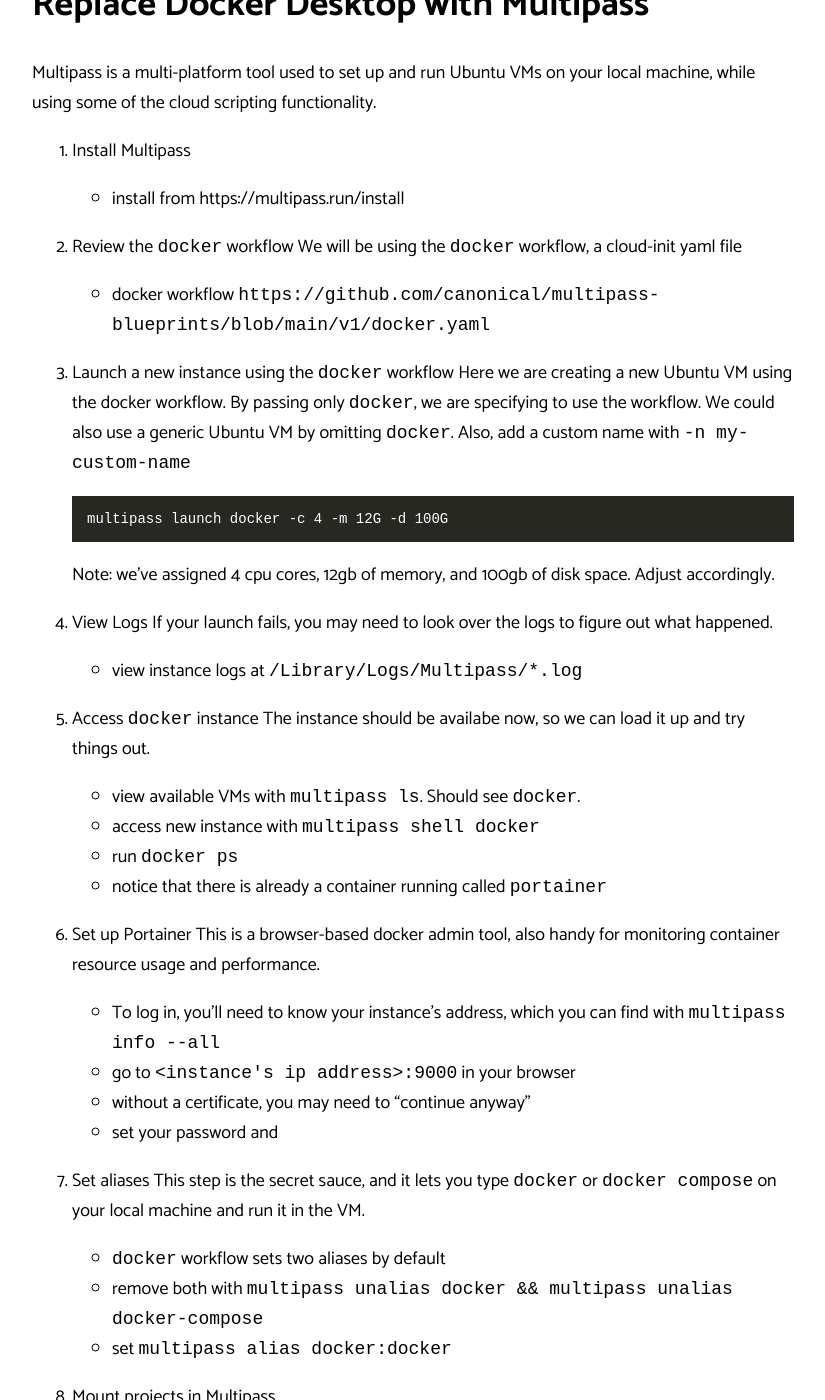
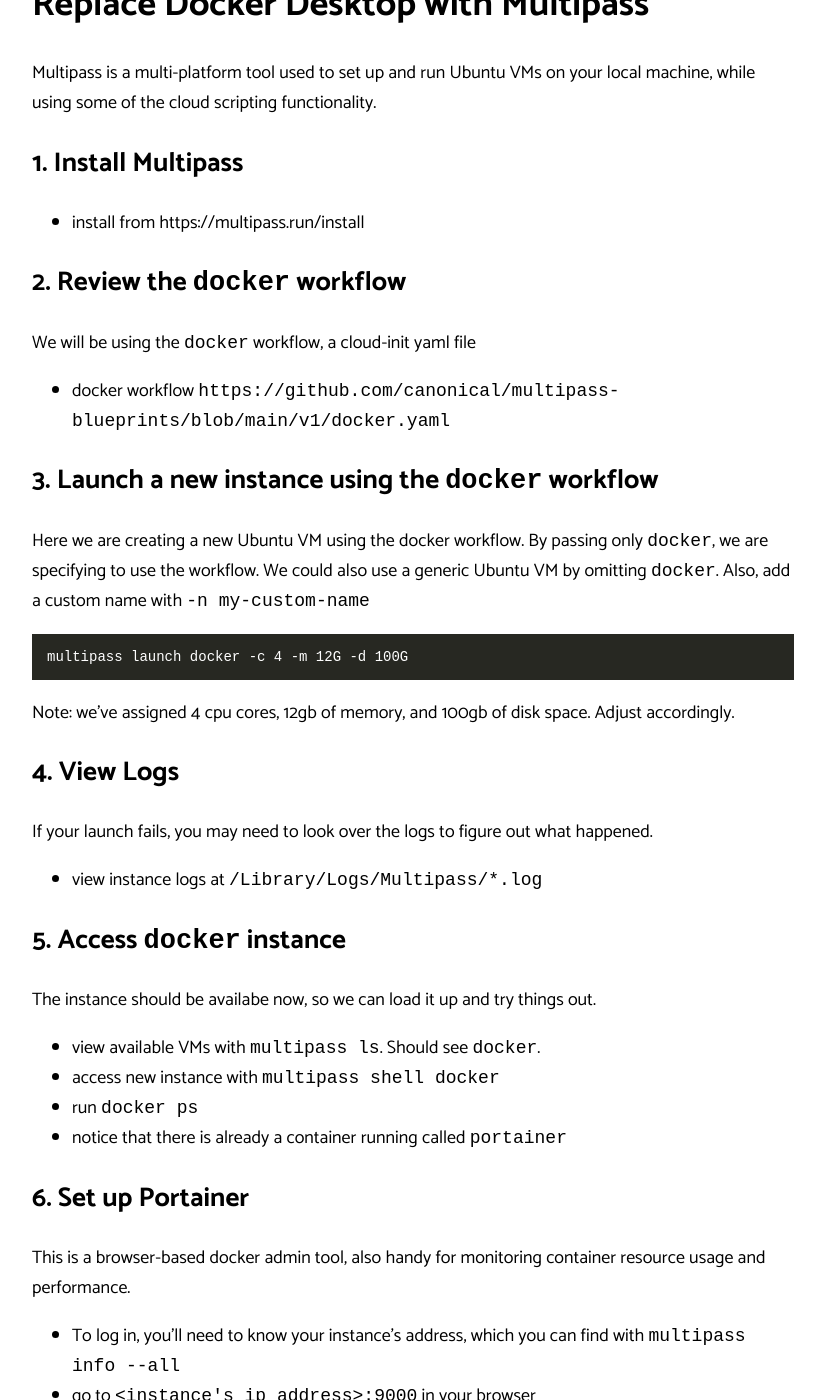
Before and after one commit to zacgra/zacgra.github.io, a Jekyll site: the page built from _posts/2023-02-21-Replace-Docker-Desktop-with-Multipass.md, in a window 1280 px wide and 1400 px high, scrolled down 269 px. Shown: the whole window, without its empty margins (227-1052 px from the left). Built offline with Jekyll 4.4.1, drawn with Linux system fonts in a browser that asks for light colours; some of the changed text lies outside the part shown.

Commit message:
Update multipass markdown

````diff
--- a/_posts/2023-02-21-Replace-Docker-Desktop-with-Multipass.md
+++ b/_posts/2023-02-21-Replace-Docker-Desktop-with-Multipass.md
@@ -9,67 +9,73 @@ tags: [vm, multipass, docker]
 Multipass is a multi-platform tool used to set up and run Ubuntu VMs on your local
 machine, while using some of the cloud scripting functionality.
 
-1. Install Multipass
+## 1. Install Multipass
 
-   - install from https://multipass.run/install
+- install from https://multipass.run/install
 
-2. Review the `docker` workflow
-   We will be using the `docker` workflow, a cloud-init yaml file
+## 2. Review the `docker` workflow
 
-   - docker workflow `https://github.com/canonical/multipass-blueprints/blob/main/v1/docker.yaml`
+We will be using the `docker` workflow, a cloud-init yaml file
 
-3. Launch a new instance using the `docker` workflow
-   Here we are creating a new Ubuntu VM using the docker workflow. By passing only
-   `docker`, we are specifying to use the workflow. We could also use a generic
-   Ubuntu VM by omitting `docker`. Also, add a custom name with `-n my-custom-name`
+- docker workflow `https://github.com/canonical/multipass-blueprints/blob/main/v1/docker.yaml`
 
-   ```
-   multipass launch docker -c 4 -m 12G -d 100G
-   ```
+## 3. Launch a new instance using the `docker` workflow
 
-   Note: we've assigned 4 cpu cores, 12gb of memory, and 100gb of disk space.
-   Adjust accordingly.
+Here we are creating a new Ubuntu VM using the docker workflow. By passing only
+`docker`, we are specifying to use the workflow. We could also use a generic
+Ubuntu VM by omitting `docker`. Also, add a custom name with `-n my-custom-name`
 
-4. View Logs
-   If your launch fails, you may need to look over the logs to figure out what happened.
+```
+multipass launch docker -c 4 -m 12G -d 100G
+```
 
-   - view instance logs at `/Library/Logs/Multipass/*.log`
+Note: we've assigned 4 cpu cores, 12gb of memory, and 100gb of disk space.
+Adjust accordingly.
 
-5. Access `docker` instance
-   The instance should be availabe now, so we can load it up and try things out.
+## 4. View Logs
 
-   - view available VMs with `multipass ls`. Should see `docker`.
-   - access new instance with `multipass shell docker`
-   - run `docker ps`
-   - notice that there is already a container running called `portainer`
+If your launch fails, you may need to look over the logs to figure out what happened.
 
-6. Set up Portainer
-   This is a browser-based docker admin tool, also handy for monitoring
-   container resource usage and performance.
+- view instance logs at `/Library/Logs/Multipass/*.log`
 
-   - To log in, you'll need to know your instance's address, which you can find with
-     `multipass info --all`
-   - go to `<instance's ip address>:9000` in your browser
-   - without a certificate, you may need to "continue anyway"
-   - set your password and
+## 5. Access `docker` instance
 
-7. Set aliases
-   This step is the secret sauce, and it lets you type `docker` or `docker compose`
-   on your local machine and run it in the VM.
+The instance should be availabe now, so we can load it up and try things out.
 
-   - `docker` workflow sets two aliases by default
-   - remove both with `multipass unalias docker && multipass unalias docker-compose`
-   - set `multipass alias docker:docker`
+- view available VMs with `multipass ls`. Should see `docker`.
+- access new instance with `multipass shell docker`
+- run `docker ps`
+- notice that there is already a container running called `portainer`
 
-8. Mount projects in Multipass
+## 6. Set up Portainer
 
-   - If we have a project at ~/docker-project, then we'll need to mount that using
-     `multipass mount ~/docker-project docker`
-     where docker is the name of the multipass instance.
-   - view that it worked with `multipass info --all`
+This is a browser-based docker admin tool, also handy for monitoring
+container resource usage and performance.
 
-9. Optional: Set up Docker in VS Code
+- To log in, you'll need to know your instance's address, which you can find with
+  `multipass info --all`
+- go to `<instance's ip address>:9000` in your browser
+- without a certificate, you may need to "continue anyway"
+- set your password and
 
-   - after we've aliased docker, we should be able to see our containers and images in VSCode
-   - we'll need to modify the `docker-compose` path either in the UI or in the user
-     settings.json and update it to `"dev.containers.dockerComposePath": "docker compose"`
+## 7. Set aliases
+
+This step is the secret sauce, and it lets you type `docker` or `docker compose`
+on your local machine and run it in the VM.
+
+- `docker` workflow sets two aliases by default
+- remove both with `multipass unalias docker && multipass unalias docker-compose`
+- set `multipass alias docker:docker`
+
+## 8. Mount projects in Multipass
+
+- If we have a project at ~/docker-project, then we'll need to mount that using
+  `multipass mount ~/docker-project docker`
+  where docker is the name of the multipass instance.
+- view that it worked with `multipass info --all`
+
+## 9. Optional: Set up Docker in VS Code
+
+- after we've aliased docker, we should be able to see our containers and images in VSCode
+- we'll need to modify the `docker-compose` path either in the UI or in the user
+  settings.json and update it to `"dev.containers.dockerComposePath": "docker compose"`
````
